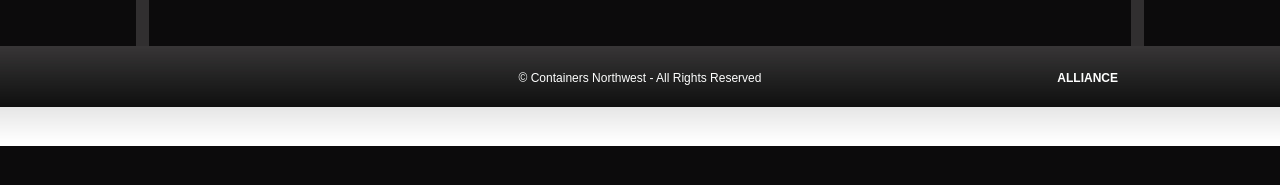
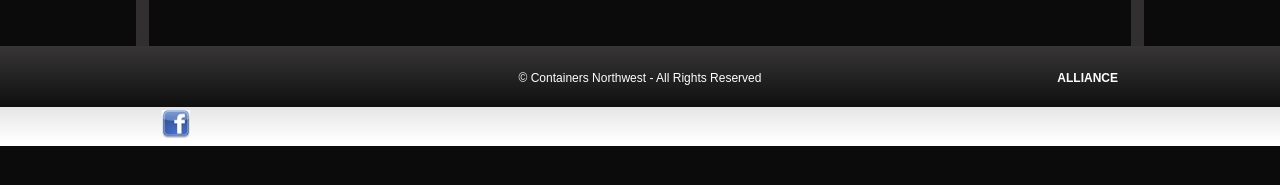
Before and after one commit to containernorthwest/containernorthwest.github.com, a Jekyll site: the page built from index.html, in a window 1280 px wide. Shown: the part 659-844 px from the top of the page. Built offline with Jekyll 4.4.1, drawn with Linux system fonts in a browser that asks for light colours; Markdown is read by kramdown in place of the engine named in the settings.

Commit message:
add link to facebook

```diff
--- a/_layouts/default.html
+++ b/_layouts/default.html
@@ -54,8 +54,10 @@
         </div>
         <div id="feed_block">
           <div id="feed_block_inner">
-            <!-- <img src="/images/twitter_icon.jpg" alt="twitter" />
-            <img src="/images/facebook_icon.jpg" alt="facebook" /> -->
+            <!-- <img src="/images/twitter_icon.jpg" alt="twitter" /> -->
+            <a href="https://www.facebook.com/#!/pages/Containers-Northwest/304769849542809" target="_blank">
+              <img src="/images/facebook_icon.jpg" alt="facebook" />
+            </a>
           </div>
         </div>
       </div>
```
